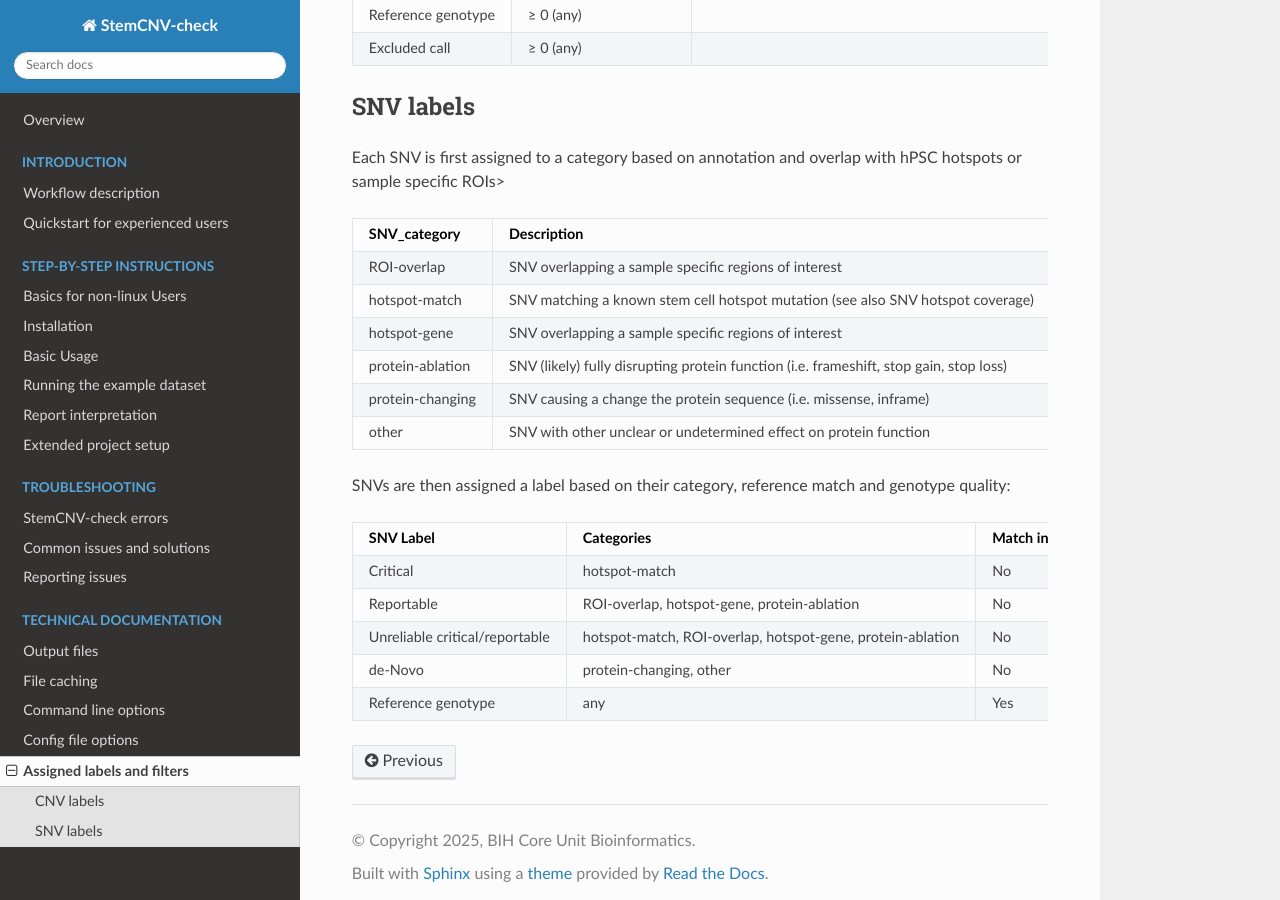
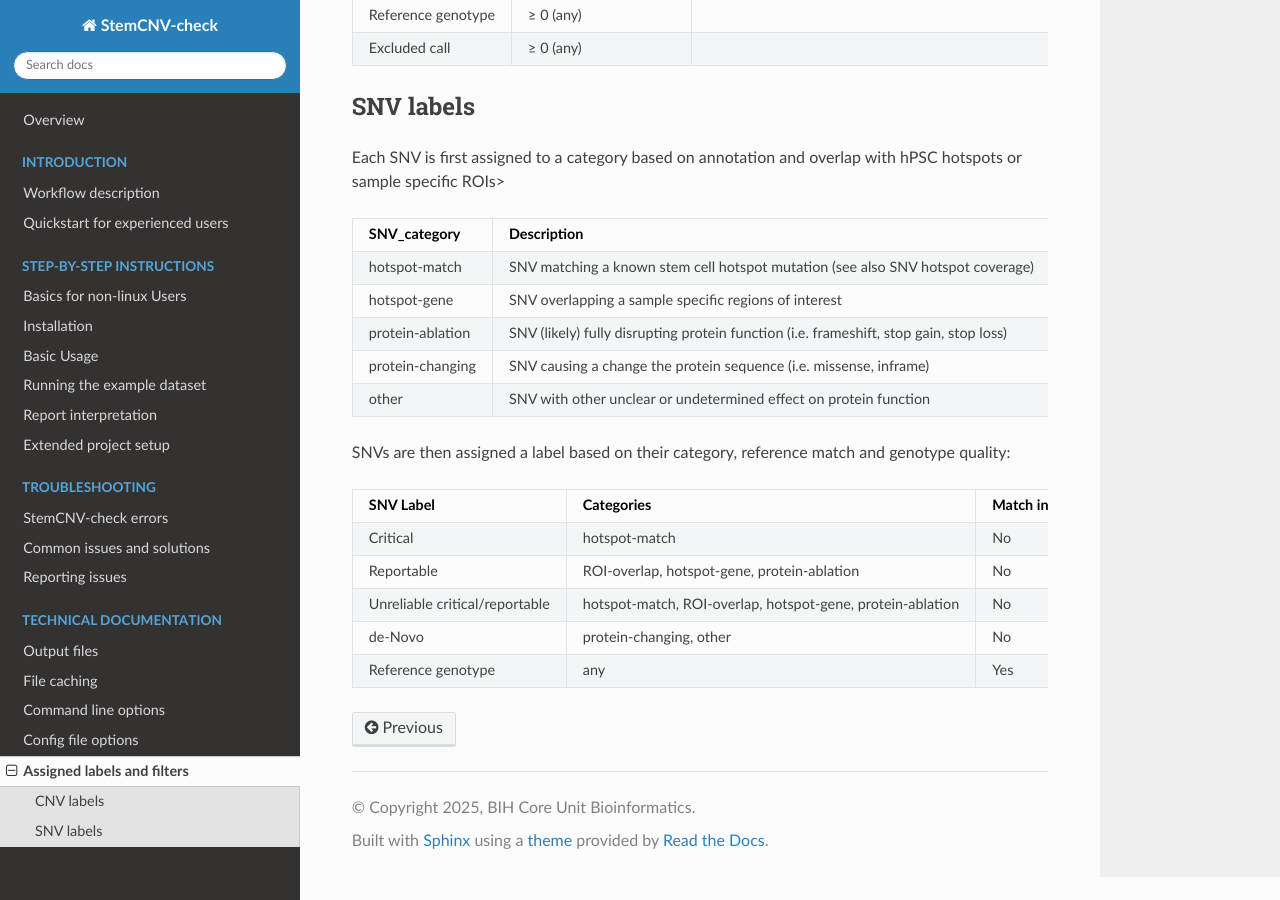
Before and after one commit to bihealth/StemCNV-check, a Sphinx documentation site: the page built from docs/source/tech_labels.rst, in a window 1280 px wide and 900 px high, scrolled down 812 px. Built offline with Sphinx 7.4.7 and the Read the Docs theme 3.1.0, drawn with Linux system fonts in a browser that asks for light colours.

Commit message:
Remove roi overlap snv category (#16)
* Remove "ROI-overlap" SNV category

* update example report

```diff
--- a/docs/source/steps5_report_analysis.rst
+++ b/docs/source/steps5_report_analysis.rst
@@ -67,7 +67,7 @@ Information displayed is retrieved from “sample table” used as input for run
 
     The example above uses immediate parental control hPSC line as reference of sample analysed.
     Additionally, for clones derived from gene editing a ROI containing the gene modified is indicated.
-    Any CNV detected in the ROI will be reported by StemCNV-check.
+    Any CNV detected in the ROI will be marked respectively by StemCNV-check.
 
 
 
--- a/docs/source/tech_config.rst
+++ b/docs/source/tech_config.rst
@@ -352,7 +352,6 @@ These defaults will always be used if not changed in the config file used during
         # List of SNV categories that are considered critical or reportable.
         # Allowed values: {SNV_category_labels}
         critical_SNV:
-          - 'ROI-overlap'
           - 'hotspot-match'
         reportable_SNV:
           - 'hotspot-gene'
--- a/docs/source/tech_labels.rst
+++ b/docs/source/tech_labels.rst
@@ -82,9 +82,6 @@ Each SNV is first assigned to a category based on annotation and overlap with hP
    * - SNV_category
      - Description
 
-   * - ROI-overlap
-     - SNV overlapping a sample specific regions of interest
-
    * - hotspot-match
      - SNV matching a known stem cell hotspot mutation (see also SNV hotspot coverage)
 
--- a/src/stemcnv_check/control_files/default_config.yaml
+++ b/src/stemcnv_check/control_files/default_config.yaml
@@ -344,7 +344,6 @@ settings:
     critical_SNV:
       - 'hotspot-match'
     reportable_SNV:
-      - 'ROI-overlap'
       - 'hotspot-gene'
       - 'protein-ablation'
     # SNVs that can fully remove protein function are summarised in the "protein-ablation" category (generally HIGH impact)
--- a/src/stemcnv_check/control_files/label_name_definitions.yaml
+++ b/src/stemcnv_check/control_files/label_name_definitions.yaml
@@ -29,7 +29,6 @@ vcf_filters:
 
 # Possible/Defined categories for SNVs, each category can be assigned as critical or reportable
 SNV_categories:
-    ROI-overlap: "SNV overlapping a sample specific regions of interest"
     hotspot-match: "SNV matching a known stemcell hotspot mutation (see also SNV hotspot coverage)"
     hotspot-gene: "SNV in a gene with known iPSC hotspots (see also SNV hotspot coverage)"
     protein-ablation: "SNV (likely) fully disrupting protein function (i.e. frameshift, stop gain, stop loss)"
```
Also changed, not shown: 4 other files.
